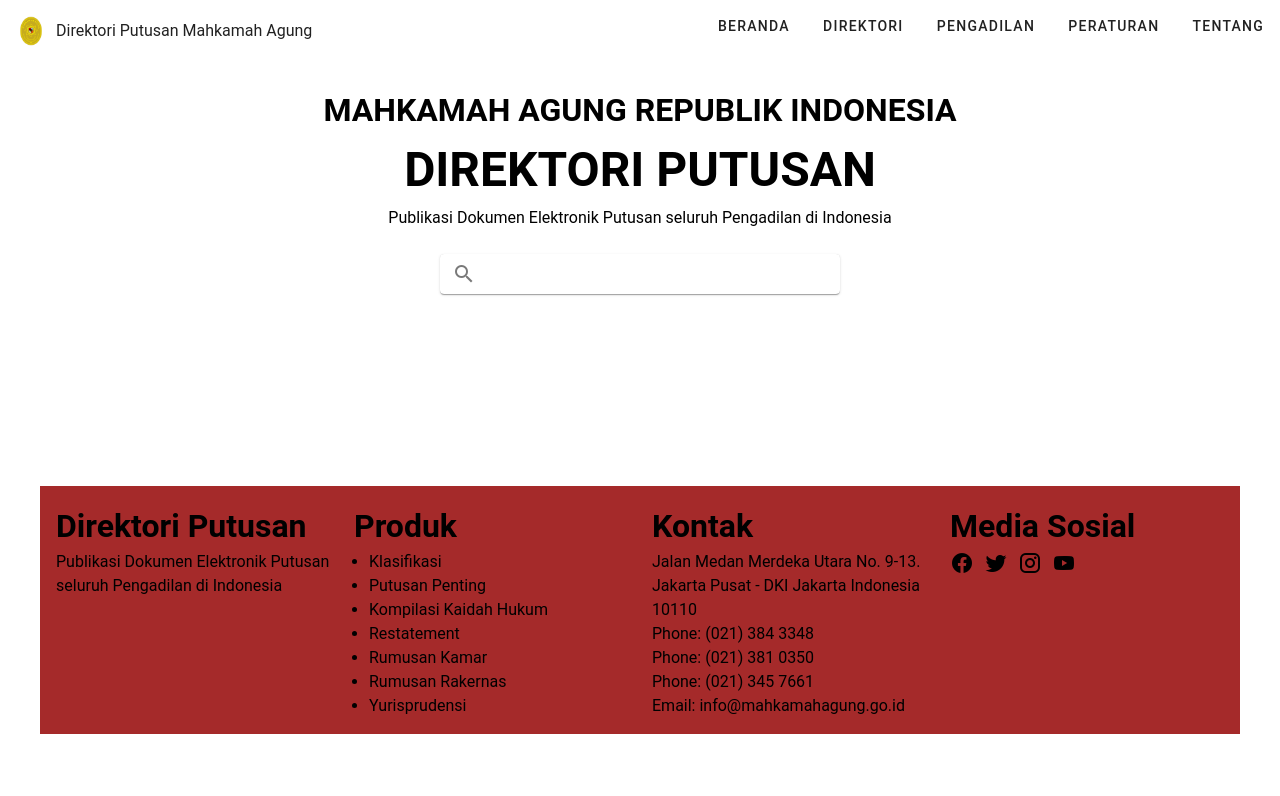
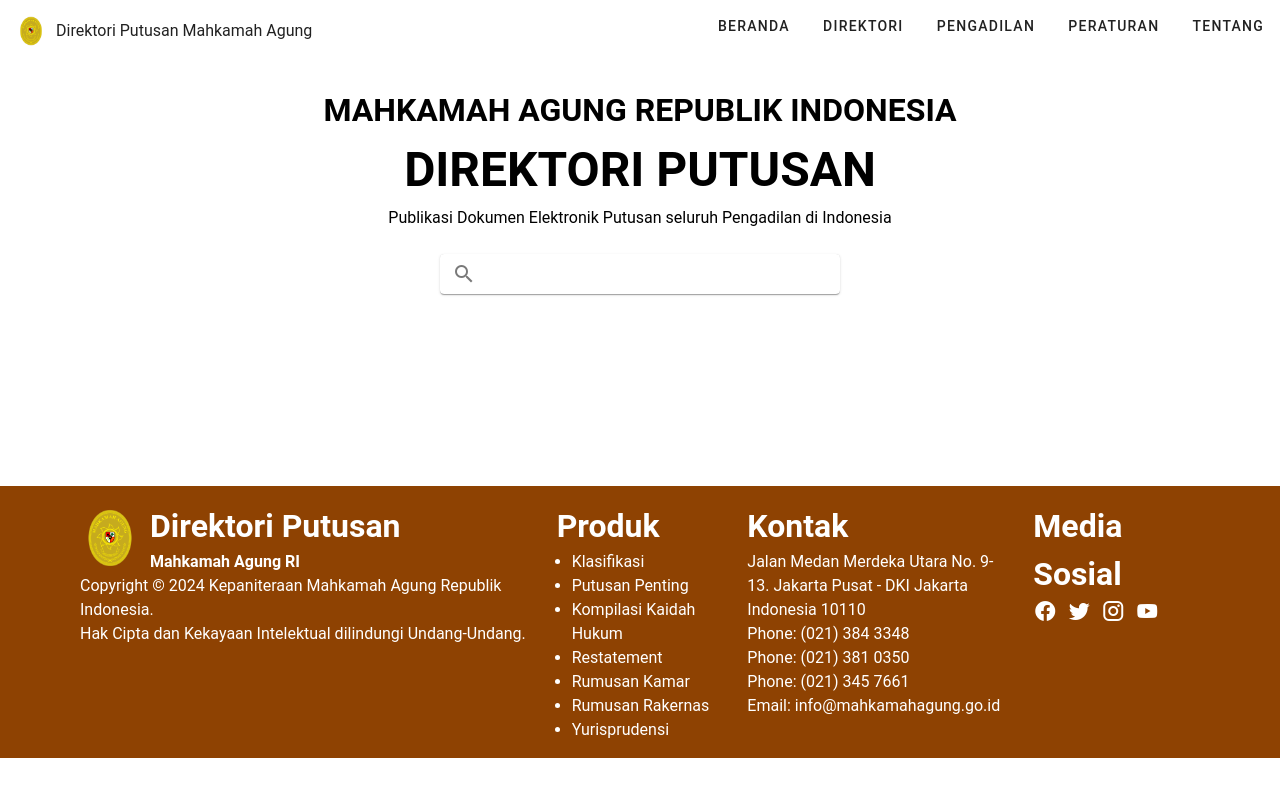
Before and after one commit to azkass/imk, a Vue app: page / in a window 1280 px wide. Shown: the top 796 px of the page. Built offline with nearby package versions, Linux system fonts and the light colour scheme.

Commit message:
change color footer

```diff
--- a/src/components/FooterBar.vue
+++ b/src/components/FooterBar.vue
@@ -1,11 +1,19 @@
 <template>
-    <v-container style="background-color: brown;">
-        <v-row>
-            <v-col cols="12" md="3">
-                <h3>Direktori Putusan</h3>
-                <p>Publikasi Dokumen Elektronik Putusan seluruh Pengadilan di Indonesia</p>
+    <div style="background-color: #8E4202; color:white;">
+        <v-container style="max-width: 90%;">
+            <v-row>
+            <v-col cols="12" md="5">
+                <div style="display: flex; align-items: center;">
+                    <img src="../assets/logo.png" style="max-width: 60px; margin-right: 10px;">
+                    <div>
+                        <h3>Direktori Putusan</h3>
+                        <h4>Mahkamah Agung RI</h4>
+                    </div>
+                </div>
+                <p>Copyright © 2024 Kepaniteraan Mahkamah Agung Republik Indonesia.</p>
+                <p>Hak Cipta dan Kekayaan Intelektual dilindungi Undang-Undang.</p>
             </v-col>
-            <v-col cols="12" md="3">
+            <v-col cols="12" md="2">
                 <h3>Produk</h3>
                 <ul :style="{marginLeft:'15px'}">
                     <li><RouterLink to="/klasifikasi">Klasifikasi</RouterLink></li>
@@ -30,7 +38,7 @@
                     Email: info@mahkamahagung.go.id
                 </p>
             </v-col>
-            <v-col cols="12" md="3">
+            <v-col cols="12" md="2">
                 <h3>Media Sosial</h3>
                 <a href="https://www.facebook.com/humasma123/?locale=id_ID" target="_blank">
                     <v-icon>mdi-facebook</v-icon>
@@ -45,8 +53,9 @@
                     <v-icon>mdi-youtube</v-icon>
                 </a>
             </v-col>
-        </v-row>
-    </v-container>
+            </v-row>
+        </v-container>
+    </div>
 </template>
 
 <script>
```
